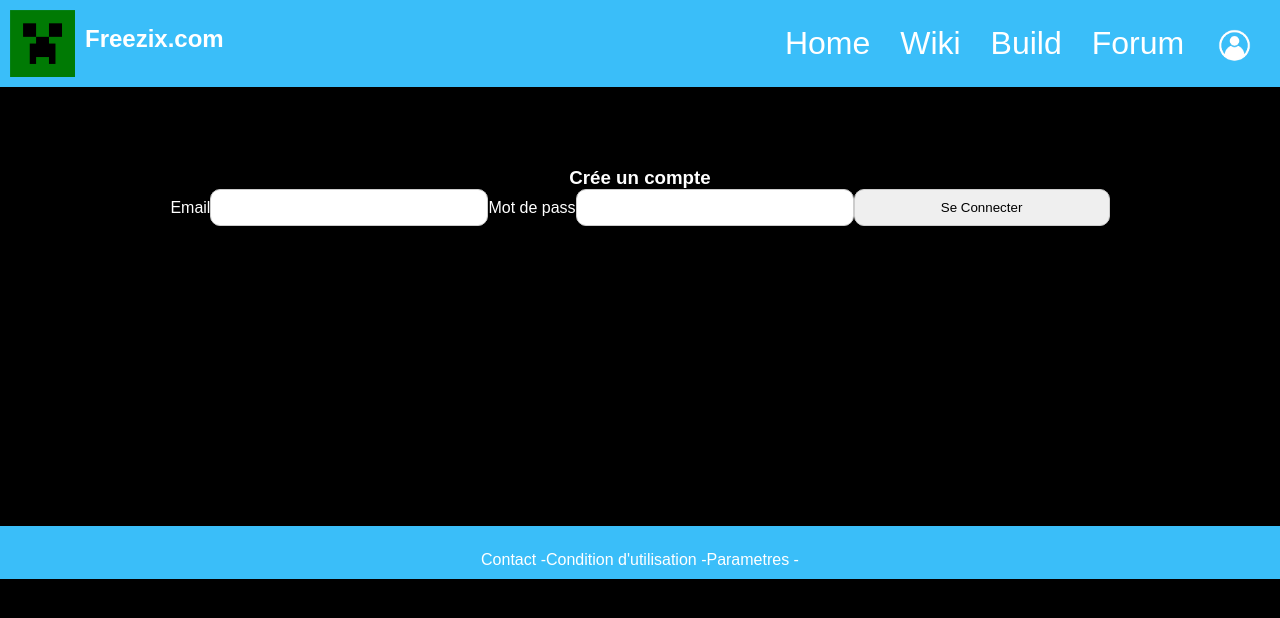
After one commit to FreezixYT/minecraft_community, a PHP site: page /connection.php in a window 1280 px wide. The commit adds this page. Shown: the top 618 px of the page. Run offline with PHP 8.4, Linux system fonts and the light colour scheme.

Commit message:
ajout page de connection

```diff
--- /dev/null
+++ b/connection.php
@@ -0,0 +1,37 @@
+<?php
+session_start();
+$_SESSION["pseudo"] = "freezix-test";
+$titre = "";
+$contenu = "";
+?>
+<!DOCTYPE html>
+<html lang="en">
+
+<head>
+    <meta charset="UTF-8">
+    <meta name="viewport" content="width=device-width, initial-scale=1.0">
+    <title>Wiki</title>
+    <link rel="stylesheet" href="css/style.css">
+    <link rel="stylesheet" href="css/assets.css">
+    <link rel="stylesheet" href="css/compte.css">
+</head>
+
+<body>
+    <?php include 'design/header.html'; ?>
+    <main>
+        <h3>Crée un compte</h3>
+        <form>
+            <label>Email</label>
+            <input type="email" name="email">
+            <br>
+            <br>
+            <label>Mot de pass</label>
+            <input type="password" name="mdp">
+            <input type="submit" value="Se Connecter">
+
+        </form>
+    </main>
+    <?php include 'design/footer.html'; ?>
+</body>
+
+</html>
--- /dev/null
+++ b/css/compte.css
@@ -0,0 +1,9 @@
+*
+{
+    text-align: center;
+}
+
+main
+{
+    margin-top: 10vh;
+}
--- a/css/formulair.css
+++ b/css/formulair.css
@@ -2,10 +2,6 @@ h1 {
     text-align: center;
 }
 
-form {
-    display: flex;
-    flex-direction: column;
-}
 
 label {
     margin-bottom: 8px;
--- a/css/style.css
+++ b/css/style.css
@@ -48,7 +48,7 @@ form
     margin-left: 10vh;
     margin-right: 10vh;
     border-radius: 10px;
-    border-color: rgb(165, 165, 165);
+    border-color: rgb(255, 255, 255);
 }
 
 .more
```
